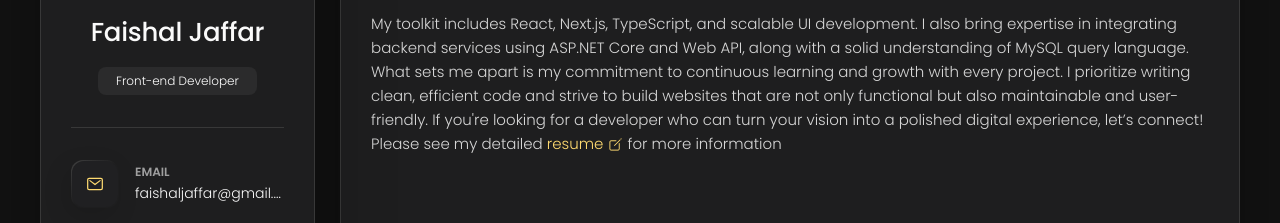
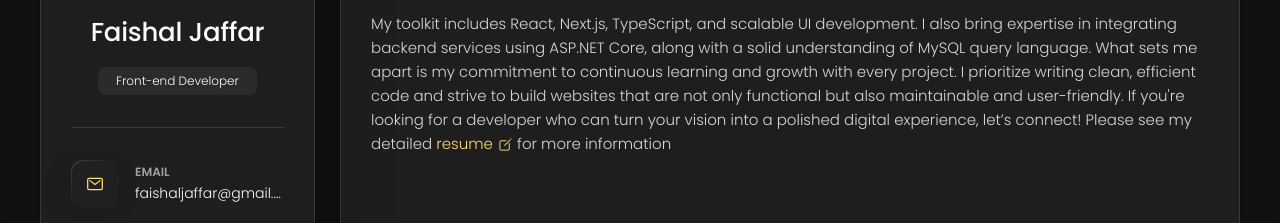
Before and after one commit to FaishalJ/Faishal, a website: page index.html in a window 1280 px wide. Shown: the part 254-477 px from the top of the page. Drawn offline with nearby package versions, Linux system fonts and the light colour scheme.

Commit message:
update resume

```diff
--- a/index.html
+++ b/index.html
@@ -198,14 +198,13 @@
             <p>
               My toolkit includes React, Next.js, TypeScript, and scalable UI
               development. I also bring expertise in integrating backend
-              services using ASP.NET Core and Web API, along with a solid
-              understanding of MySQL query language. What sets me apart is my
-              commitment to continuous learning and growth with every project. I
-              prioritize writing clean, efficient code and strive to build
-              websites that are not only functional but also maintainable and
-              user-friendly. If you're looking for a developer who can turn your
-              vision into a polished digital experience, let’s connect! Please
-              see my detailed
+              services using ASP.NET Core, along with a solid understanding of
+              MySQL query language. What sets me apart is my commitment to
+              continuous learning and growth with every project. I prioritize
+              writing clean, efficient code and strive to build websites that
+              are not only functional but also maintainable and user-friendly.
+              If you're looking for a developer who can turn your vision into a
+              polished digital experience, let’s connect! Please see my detailed
               <a
                 class="resume"
                 href="assets/images/Full-Stack-Developer.pdf"
```
